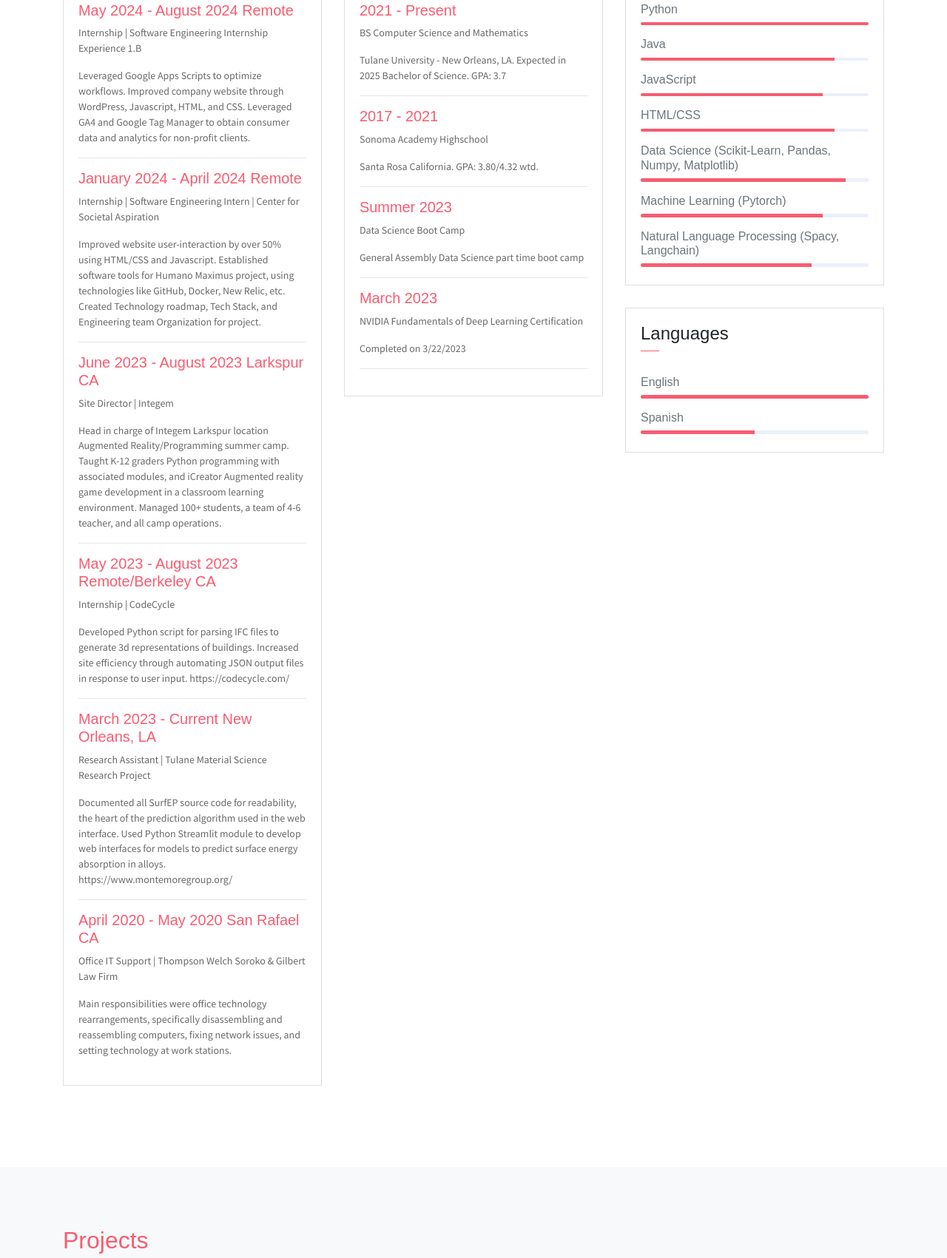
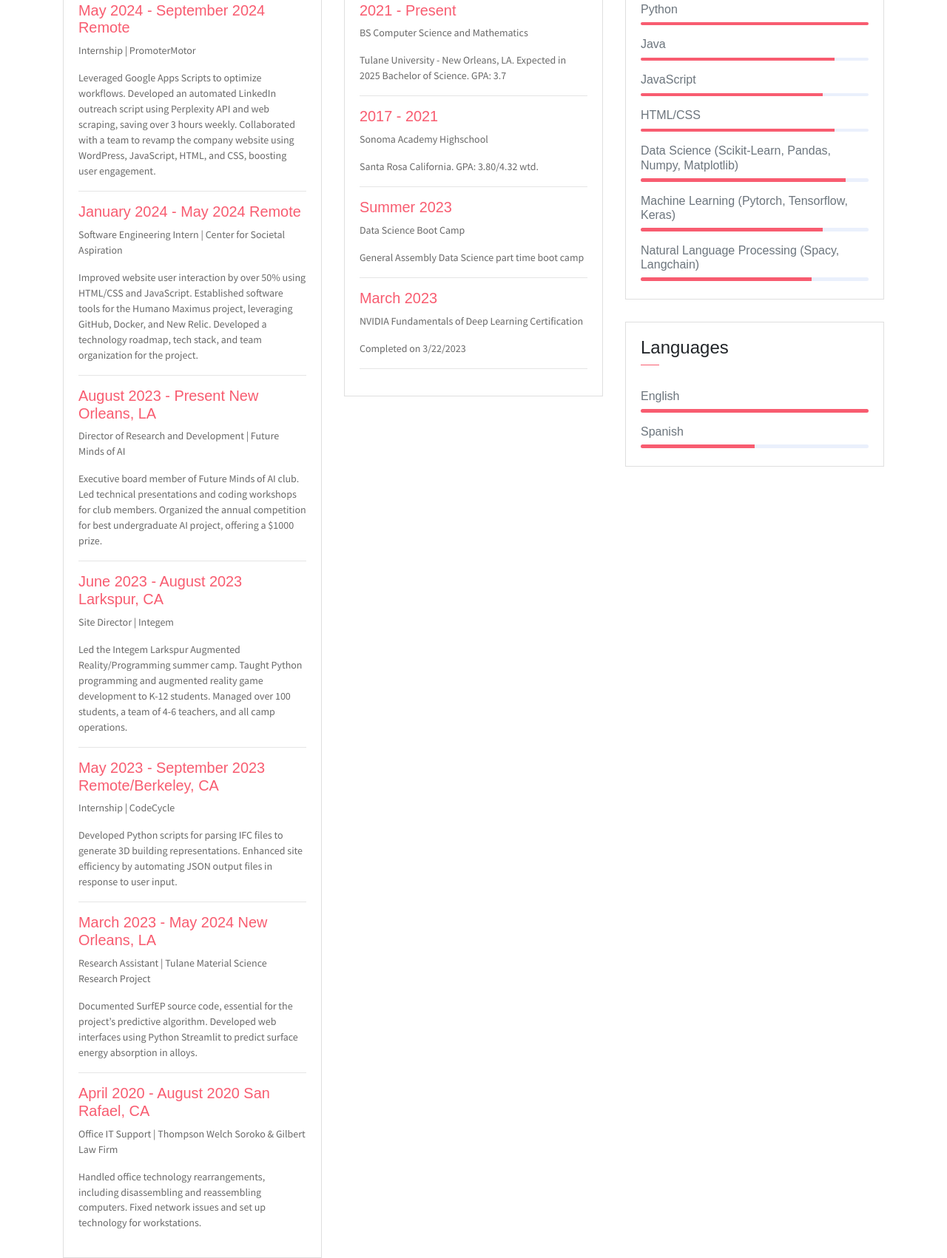
Before and after one commit to GavinGalusha/GavinGalusha.github.io, a website: page index.html in a window 1280 px wide. Shown: the part 1492-3193 px from the top of the page at 74% size. Drawn offline with Linux system fonts and the light colour scheme.

Commit message:
new changes

```diff
--- a/index.html
+++ b/index.html
@@ -60,7 +60,7 @@
                     <img src="assets/imgs/header.jpg" alt="" class="brand-img">
                     <li class="brand-txt">
                         <h5 class="brand-title">GavinGalusha </h5>
-                        <div class="brand-subtitle">Web Designer | Developer</div>
+                        <div class="brand-subtitle">Software Developer</div>
                     </li>
                 </ul>
                 <ul class="navbar-nav ml-auto">
@@ -77,7 +77,7 @@
                 <h3 class="font-weight-light">Who am I ?</h3>
                 <span class="line mb-5"></span>
                 <h5 class="mb-3">Computer Programmer</h5>
-                <p class="mt-20">I am currently a 21-year-old junior at Tulane University and am very passionate about furthering my professional career. I am
+                <p class="mt-20">I am currently a 21-year-old senior at Tulane University and am very passionate about furthering my professional career. I am
                     Majoring in Computer Science and Mathematics, and relevant Computer Science Skills include proficiency in Python, Java,
                     JavaScript, HTML, CSS, familiarity with the Unix operating system, Knowledge of Data Structures and Algorithms, Computer Systems, Data
                     Science, Natural Language Processing and more. Relevant Math Coursework: Vector Calculus, Linear Algebra, Discrete Math, Statistics, Probability, Complex Analysis.</p>
@@ -119,7 +119,7 @@
                     <div class="col-1 text-danger pt-1"><i class="ti-layout-tab-window icon-lg"></i></div>
                     <div class="col-10 ml-auto mr-3">
                         <h6>Software Engineering</h6>
-                        <p class="subtitle">html + CSS, Python Streamlit</p>
+                        <p class="subtitle">html + CSS, Javascript, Python Flask</p>
                         <hr>
                     </div>
                 </div>
@@ -149,40 +149,58 @@
                             </div>
                         </div>
                         <div class="card-body">
-                            <h6 class="title text-danger">May 2024 - August 2024 Remote</h6>
-                            <P>Internship | Software Engineering Internship Experience 1.B</P>
-                            <P class="subtitle">
+                            <h6 class="title text-danger">May 2024 - September 2024 Remote</h6>
+                            <p>Internship | PromoterMotor</p>
+                            <p class="subtitle">
                                 Leveraged Google Apps Scripts to optimize workflows.
-                                Improved company website through WordPress, Javascript, HTML, and CSS.
-                                Leveraged GA4 and Google Tag Manager to obtain consumer data and analytics for non-profit clients.</P>
+                                Developed an automated LinkedIn outreach script using Perplexity API and web scraping, saving over 3 hours weekly.
+                                Collaborated with a team to revamp the company website using WordPress, JavaScript, HTML, and CSS, boosting user engagement.
+                            </p>
                             <hr>
-                            <h6 class="title text-danger">January 2024 - April 2024 Remote</h6>
-                            <P>Internship | Software Engineering Intern | Center for Societal Aspiration</P>
-                            <P class="subtitle">Improved website user-interaction by over 50% using HTML/CSS and Javascript.
-                                Established software tools for Humano Maximus project, using technologies like GitHub, Docker, New Relic, etc.
-                                Created Technology roadmap, Tech Stack, and Engineering team Organization for project.</P>
+                            <h6 class="title text-danger">January 2024 - May 2024 Remote</h6>
+                            <p>Software Engineering Intern | Center for Societal Aspiration</p>
+                            <p class="subtitle">
+                                Improved website user interaction by over 50% using HTML/CSS and JavaScript.
+                                Established software tools for the Humano Maximus project, leveraging GitHub, Docker, and New Relic.
+                                Developed a technology roadmap, tech stack, and team organization for the project.
+                            </p>
                             <hr>
-                            <h6 class="title text-danger">June 2023 - August 2023 Larkspur CA</h6>
-                            <P>Site Director | Integem</P>
-                            <P class="subtitle">Head in charge of Integem Larkspur location Augmented Reality/Programming summer camp.
-                                Taught K-12 graders Python programming with associated modules, and iCreator Augmented reality game development in a classroom learning environment.
-                                Managed 100+ students, a team of 4-6 teacher, and all camp operations.</P>
+                            <h6 class="title text-danger">August 2023 - Present New Orleans, LA</h6>
+                            <p>Director of Research and Development | Future Minds of AI</p>
+                            <p class="subtitle">
+                                Executive board member of Future Minds of AI club.
+                                Led technical presentations and coding workshops for club members.
+                                Organized the annual competition for best undergraduate AI project, offering a $1000 prize.
+                            </p>
                             <hr>
-                            <h6 class="title text-danger">May 2023 - August 2023 Remote/Berkeley CA</h6>
-                            <P>Internship | CodeCycle</P>
-                            <P class="subtitle">Developed Python script for parsing IFC files to generate 3d representations of buildings.
-                                Increased site efficiency through automating JSON output files in response to user input.
-                                https://codecycle.com/</P>
+                            <h6 class="title text-danger">June 2023 - August 2023 Larkspur, CA</h6>
+                            <p>Site Director | Integem</p>
+                            <p class="subtitle">
+                                Led the Integem Larkspur Augmented Reality/Programming summer camp.
+                                Taught Python programming and augmented reality game development to K-12 students.
+                                Managed over 100 students, a team of 4-6 teachers, and all camp operations.
+                            </p>
                             <hr>
-                            <h6 class="title text-danger">March 2023 - Current New Orleans, LA</h6>
-                            <P>Research Assistant | Tulane Material Science Research Project</P>
-                            <P class="subtitle">Documented all SurfEP source code for readability, the heart of the prediction algorithm used in the web interface.
-                                Used Python Streamlit module to develop web interfaces for models to predict surface energy absorption in alloys.
-                                https://www.montemoregroup.org/</P>
+                            <h6 class="title text-danger">May 2023 - September 2023 Remote/Berkeley, CA</h6>
+                            <p>Internship | CodeCycle</p>
+                            <p class="subtitle">
+                                Developed Python scripts for parsing IFC files to generate 3D building representations.
+                                Enhanced site efficiency by automating JSON output files in response to user input.
+                            </p>
                             <hr>
-                            <h6 class="title text-danger">April 2020 - May 2020 San Rafael CA</h6>
+                            <h6 class="title text-danger">March 2023 - May 2024 New Orleans, LA</h6>
+                            <p>Research Assistant | Tulane Material Science Research Project</p>
+                            <p class="subtitle">
+                                Documented SurfEP source code, essential for the project’s predictive algorithm.
+                                Developed web interfaces using Python Streamlit to predict surface energy absorption in alloys.
+                            </p>
+                            <hr>
+                            <h6 class="title text-danger">April 2020 - August 2020 San Rafael, CA</h6>
                             <p>Office IT Support | Thompson Welch Soroko & Gilbert Law Firm</p>
-                            <P class="subtitle">Main responsibilities were office technology rearrangements, specifically disassembling and reassembling computers, fixing network issues, and setting technology at work stations.</P>
+                            <p class="subtitle">
+                                Handled office technology rearrangements, including disassembling and reassembling computers.
+                                Fixed network issues and set up technology for workstations.
+                            </p>
                         </div>
                     </div>
                 </div>
@@ -245,7 +263,7 @@
                             <div class="progress mb-3">
                                 <div class="progress-bar bg-danger" role="progressbar" style="width: 90%" aria-valuenow="90" aria-valuemin="0" aria-valuemax="100"></div>
                             </div>
-                            <h6>Machine Learning (Pytorch)</h6>
+                            <h6>Machine Learning (Pytorch, Tensorflow, Keras)</h6>
                             <div class="progress mb-3">
                                 <div class="progress-bar bg-danger" role="progressbar" style="width: 80%" aria-valuenow="80" aria-valuemin="0" aria-valuemax="100"></div>
                             </div>
```
